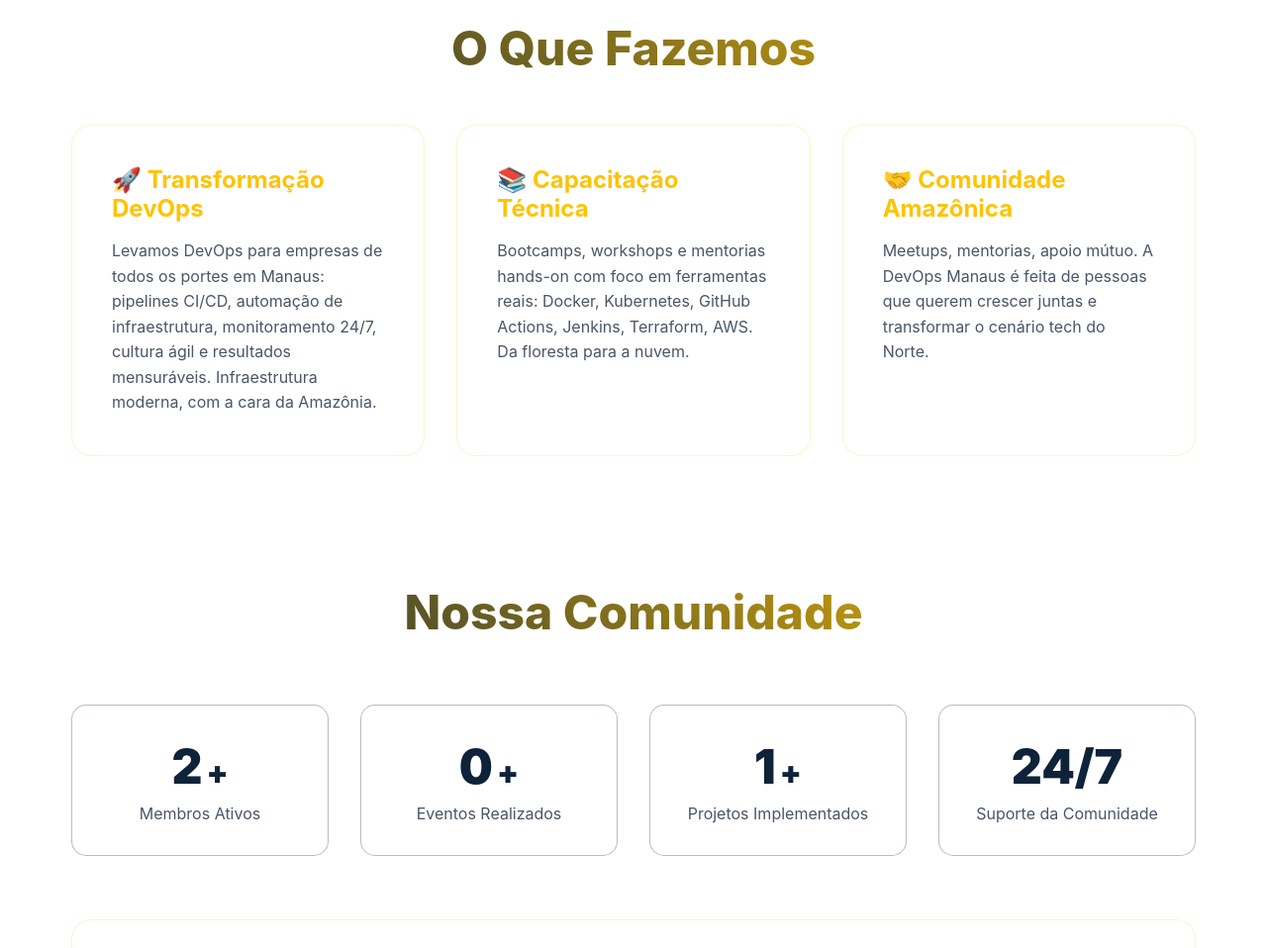
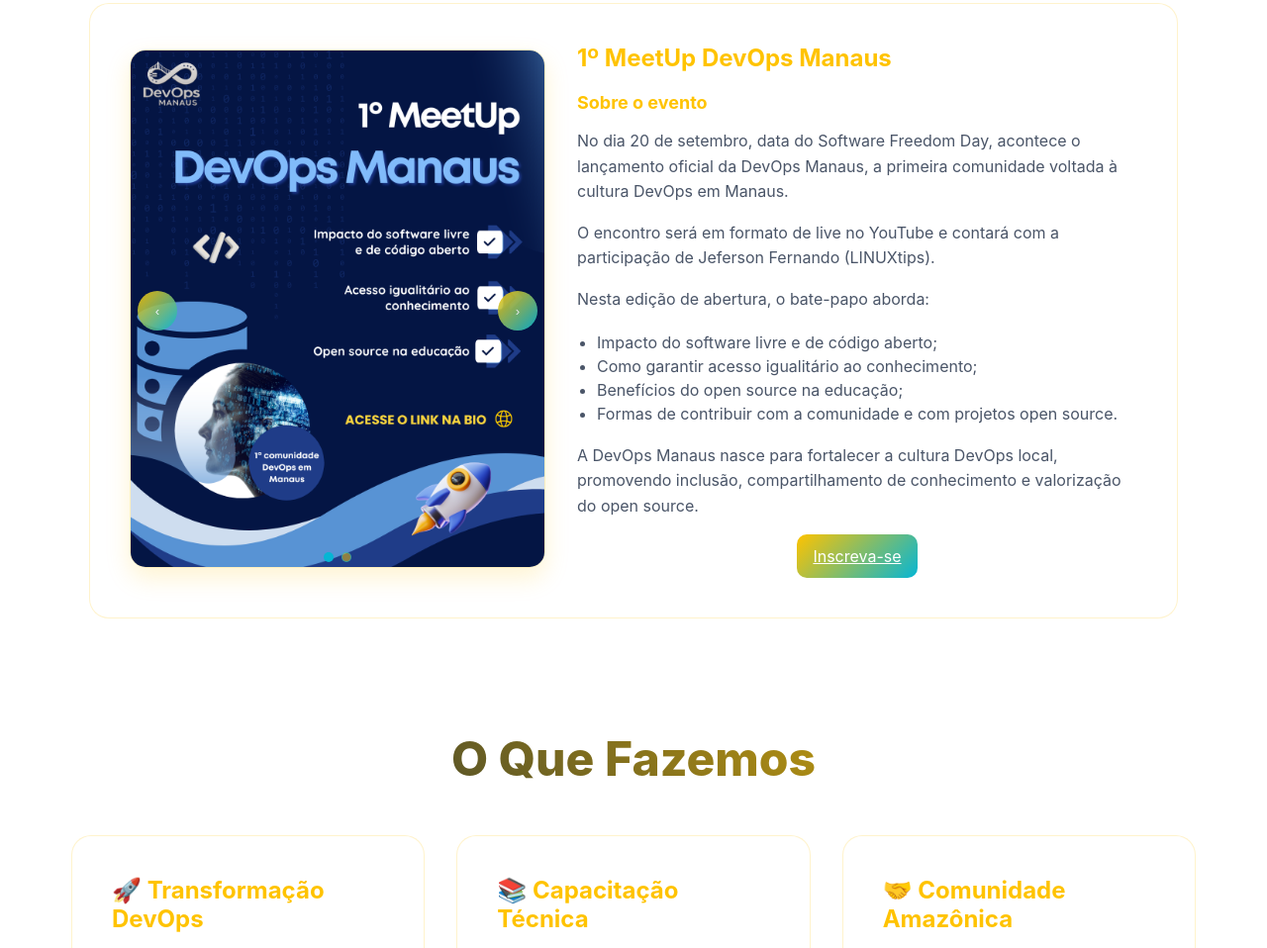
Before and after one commit to Devops-Manaus/devops-manaus.github.io, an Astro site: page / in a window 1280 px wide. Shown: the part 1842-2800 px from the top of the page at 99% size. Built offline with nearby package versions, Linux system fonts and the light colour scheme; Astro itself is replaced by a stand-in of ours.

Commit message:
adding carrousel hard code

```diff
--- a/package.json
+++ b/package.json
@@ -10,7 +10,10 @@
   },
   "dependencies": {
     "astro": "^5.13.2",
+    "audit": "^0.0.6",
+    "fast-xml-parser": "^5.2.5",
     "lucide-react": "^0.539.0",
+    "next": "^15.5.2",
     "react": "^19.1.1",
     "react-dom": "^19.1.1"
   },
--- a/public/data/community.json
+++ b/public/data/community.json
@@ -1,6 +1,6 @@
 {
   "stats": [
-    { "label": "Membros Ativos",         "value": "2" },
+    { "label": "Membros Ativos",         "value": "20" },
     { "label": "Eventos Realizados",      "value": "0" },
     { "label": "Projetos Implementados",  "value": "1" },
     { "label": "Suporte da Comunidade",   "value": "24/7" }
--- a/src/components/CommunitySection.jsx
+++ b/src/components/CommunitySection.jsx
@@ -19,7 +19,7 @@ export default function CommunitySection() {
     return (
         <section id="community">
             <h2 className="section-title">Nossa Comunidade</h2>
-            <div className="stats">
+            <div className="stats card">
                 {community.stats.map((stat, index, arr) => (
                     <div className="stat" key={index}>
             <span className="stat-number">
--- /dev/null
+++ b/src/components/EventCarousel.jsx
@@ -0,0 +1,71 @@
+import React, { useState, useEffect, useCallback } from "react";
+
+const BASE = import.meta.env.BASE_URL || "/";
+const IMG_BASE = `${BASE}assets/media/images/`;
+
+const slides = [
+    { id: 1, src: `${IMG_BASE}devops.png`,      alt: "Banner meetup DevOps Manaus" },
+    { id: 2, src: `${IMG_BASE}devops-jeff.png`, alt: "Banner meetup com Jeferson" },
+];
+
+export default function EventCardCarousel() {
+    const [i, setI] = useState(0);
+    const next = useCallback(() => setI((p) => (p + 1) % slides.length), []);
+    const prev = useCallback(() => setI((p) => (p - 1 + slides.length) % slides.length), []);
+
+    useEffect(() => {
+        const onKey = (e) => { if (e.key === "ArrowRight") next(); if (e.key === "ArrowLeft") prev(); };
+        window.addEventListener("keydown", onKey);
+        return () => window.removeEventListener("keydown", onKey);
+    }, [next, prev]);
+
+    return (
+        <section id="evento" className="event-card card">
+            <div className="event-card__media">
+                <button className="event-card__nav prev" aria-label="Anterior" onClick={prev}>&lsaquo;</button>
+                <a href="https://www.even3.com.br/1-meetup-devops-manaus-628712/" target="_blank" rel="noopener noreferrer">
+                    <img className="event-card__img" src={slides[i].src} alt={slides[i].alt} loading="lazy" />
+                </a>
+                <button className="event-card__nav next" aria-label="Próximo" onClick={next}>&rsaquo;</button>
+
+                <div className="event-card__dots" role="tablist" aria-label="Slides">
+                    {slides.map((s, idx) => (
+                        <button
+                            key={s.id}
+                            role="tab"
+                            aria-selected={idx === i}
+                            className={`dot ${idx === i ? "is-active" : ""}`}
+                            onClick={() => setI(idx)}
+                        />
+                    ))}
+                </div>
+            </div>
+
+            <div className="event-card__body">
+                <h3>1º MeetUp DevOps Manaus</h3>
+
+                <h4>Sobre o evento</h4>
+                <p>No dia 20 de setembro, data do Software Freedom Day, acontece o lançamento oficial da DevOps Manaus, a primeira comunidade voltada à cultura DevOps em Manaus.</p>
+                <p>O encontro será em formato de live no YouTube e contará com a participação de Jeferson Fernando (LINUXtips).</p>
+                <p>Nesta edição de abertura, o bate-papo aborda:</p>
+                <ul className="event-card__list">
+                    <li>Impacto do software livre e de código aberto;</li>
+                    <li>Como garantir acesso igualitário ao conhecimento;</li>
+                    <li>Benefícios do open source na educação;</li>
+                    <li>Formas de contribuir com a comunidade e com projetos open source.</li>
+                </ul>
+                <p>A DevOps Manaus nasce para fortalecer a cultura DevOps local, promovendo inclusão, compartilhamento de conhecimento e valorização do open source.</p>
+
+                <div className="event-card__cta">
+                    <a
+                        className="btn btn--primary event-btn"
+                        href="https://www.even3.com.br/1-meetup-devops-manaus-628712/"
+                        target="_blank" rel="noopener noreferrer"
+                    >
+                        Inscreva-se
+                    </a>
+                </div>
+            </div>
+        </section>
+    );
+}
--- a/src/components/HeroSection.jsx
+++ b/src/components/HeroSection.jsx
@@ -1,4 +1,3 @@
-// src/components/HeroSection.jsx
 import React, { useEffect, useState } from 'react';
 import JoinWidget from './JoinWidget.jsx';
 
--- a/src/pages/index.astro
+++ b/src/pages/index.astro
@@ -13,6 +13,8 @@ import ServicesSection from '../components/ServicesSection.jsx';
 import CommunitySection from '../components/CommunitySection.jsx';
 import FaqSection from '../components/FaqSection.jsx';
 import FooterSection from '../components/FooterSection.jsx';
+import EventCarousel from "../components/EventCarousel.jsx";
+
 ---
 
 <Base title="DevOps Manaus – Transformando o Futuro Tech da Amazônia">
@@ -22,6 +24,8 @@ import FooterSection from '../components/FooterSection.jsx';
     <HeroSection client:load/>
     <AboutSection client:visible/>
     <PartnersSection client:visible/>
+    <EventCarousel client:load/>
+
     <ServicesSection client:visible/>
     <CommunitySection client:visible/>
     <FaqSection client:visible/>
--- /dev/null
+++ b/src/styles/components/_carousel.scss
@@ -0,0 +1,61 @@
+@use '../abstracts/variables' as v;
+
+/* container */
+#evento {
+  width: min(1100px, 100% - 2rem);
+  margin: 3rem auto;
+  display: grid;
+  grid-template-columns: minmax(0, 420px) 1fr;
+  gap: 2rem;
+  align-items: center;
+}
+
+.event-card__media { position: relative; }
+.event-card__img {
+  width: 100%;
+  height: auto;
+  border-radius: 16px;
+  border: 1px solid rgba(v.$color-secondary,.25);
+  box-shadow: 0 10px 24px rgba(v.$color-secondary,.18);
+  object-fit: cover;
+}
+.event-card__nav {
+  position: absolute; top: 50%; transform: translateY(-50%);
+  width: 40px; height: 40px; border-radius: 999px; border: 0;
+  background: linear-gradient(135deg, v.$color-secondary, v.$color-accent);
+  color: #fff; cursor: pointer; opacity: .9;
+  &.prev { left: 8px; } &.next { right: 8px; }
+}
+.event-card__dots {
+  position: absolute; left: 0; right: 0; bottom: 10px;
+  display: flex; gap: 8px; justify-content: center;
+  .dot { width: 10px; height: 10px; border-radius: 999px;
+    background: rgba(v.$color-secondary,.5); border: 1px solid rgba(v.$color-accent,.6);
+    &.is-active { background: v.$color-accent; }
+  }
+}
+
+.event-card__body {
+  display: grid; gap: 1rem;
+  h3 { color: v.$color-secondary; margin: 0; }
+  h4 { margin: .25rem 0 0; color: v.$color-secondary; font-size: 1.125rem; }
+  p  { color: #4a5568; margin: 0; }
+  .btn { width: fit-content; padding: .75rem 1rem; border-radius: 10px; }
+
+}
+
+.event-card__list {
+  margin: 0;
+  padding-left: 1.25rem;
+  color: #4a5568;
+  li { margin: .25rem 0; }
+}
+
+/* Centraliza o CTA sem alterar o tema do botão */
+.event-card__cta {
+  display: flex;
+  justify-content: center;
+}
+.event-btn { padding: .75rem 1rem; border-radius: 10px; } /* apenas espaçamento */
+
+@media (max-width: 900px) { #evento { grid-template-columns: 1fr; } }
--- a/src/styles/main.scss
+++ b/src/styles/main.scss
@@ -18,6 +18,7 @@
 @use 'components/partners';
 @use 'components/modal';
 @use 'components/faq';
+@use 'components/carousel';
 
 // 4. Página home
 @use 'pages/home';
```
Also changed, not shown: public/assets/media/images/devops-jeff.png (added), public/assets/media/images/devops.png (added), 1 other file.
